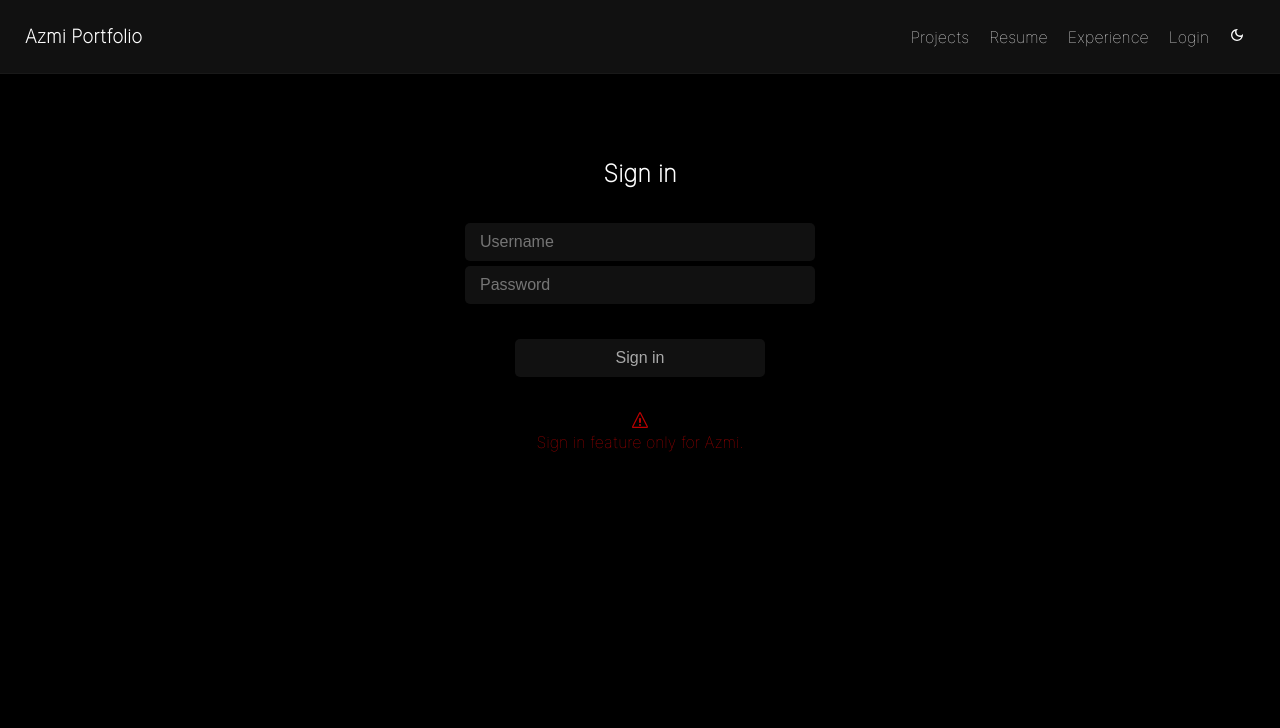
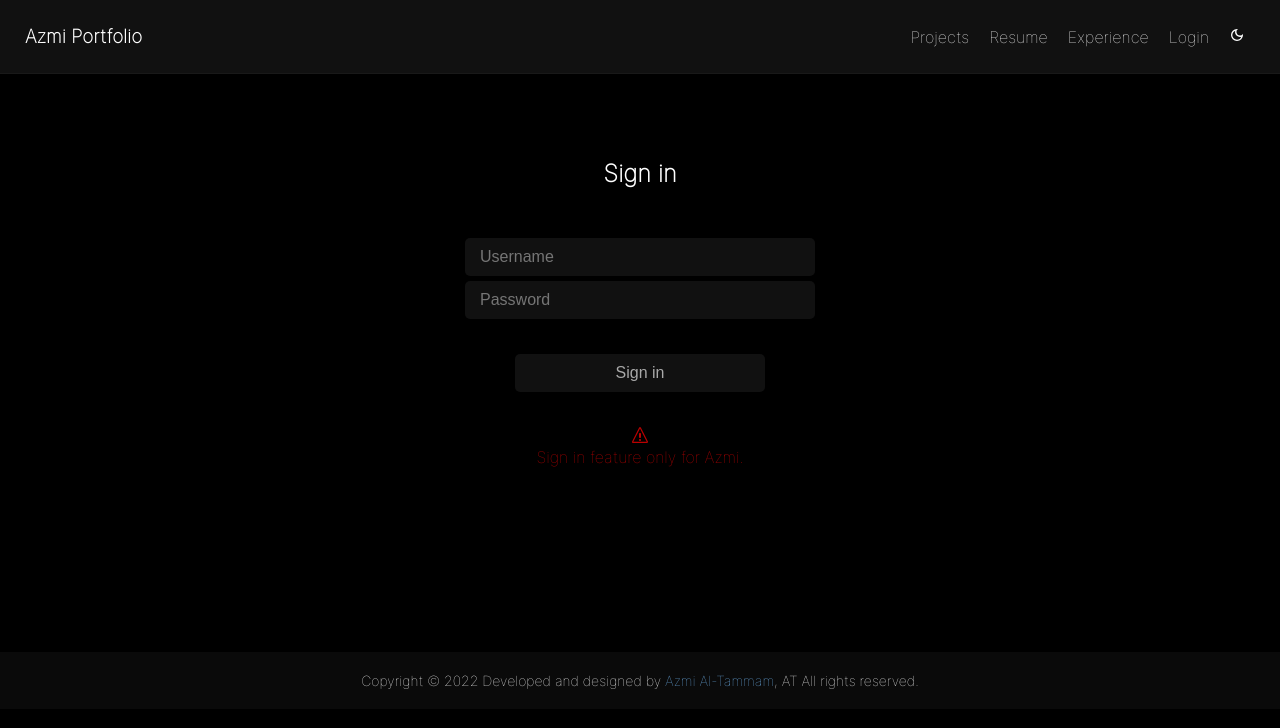
Before and after one commit to AzmiTammam/ReactPortfolio, a React (Create React App) app: page /login in a window 1280 px wide. Shown: the top 728 px of the page. Built offline with nearby package versions, Linux system fonts and the light colour scheme.

Commit message:
Change on Sign in Form

```diff
--- a/src/Components/Login/Login.css
+++ b/src/Components/Login/Login.css
@@ -9,7 +9,7 @@
       display: flex;
       justify-content: center;
       flex-direction: row;
-      padding-top: 30px;
+      padding: 45px 0 100px;
 }
 
 .login .loginContainer .username input, .login .loginContainer .password input {
--- a/src/Components/Login/Login.jsx
+++ b/src/Components/Login/Login.jsx
@@ -1,9 +1,11 @@
 import React from 'react';
 import './Login.css';
 import { ImWarning } from "react-icons/im";
+import Footer from '../Footer/Footer';
 
 function Login() {
       return(
+            <>
             <div className="login">
                 <h2>Sign in</h2>
                 <div className="loginContainer">
@@ -19,6 +21,8 @@ function Login() {
                     </form>
                 </div>
             </div>
+            <Footer />
+            </>
         )
 }
 
```
Lines whose indentation alone changed are shown as unchanged.
